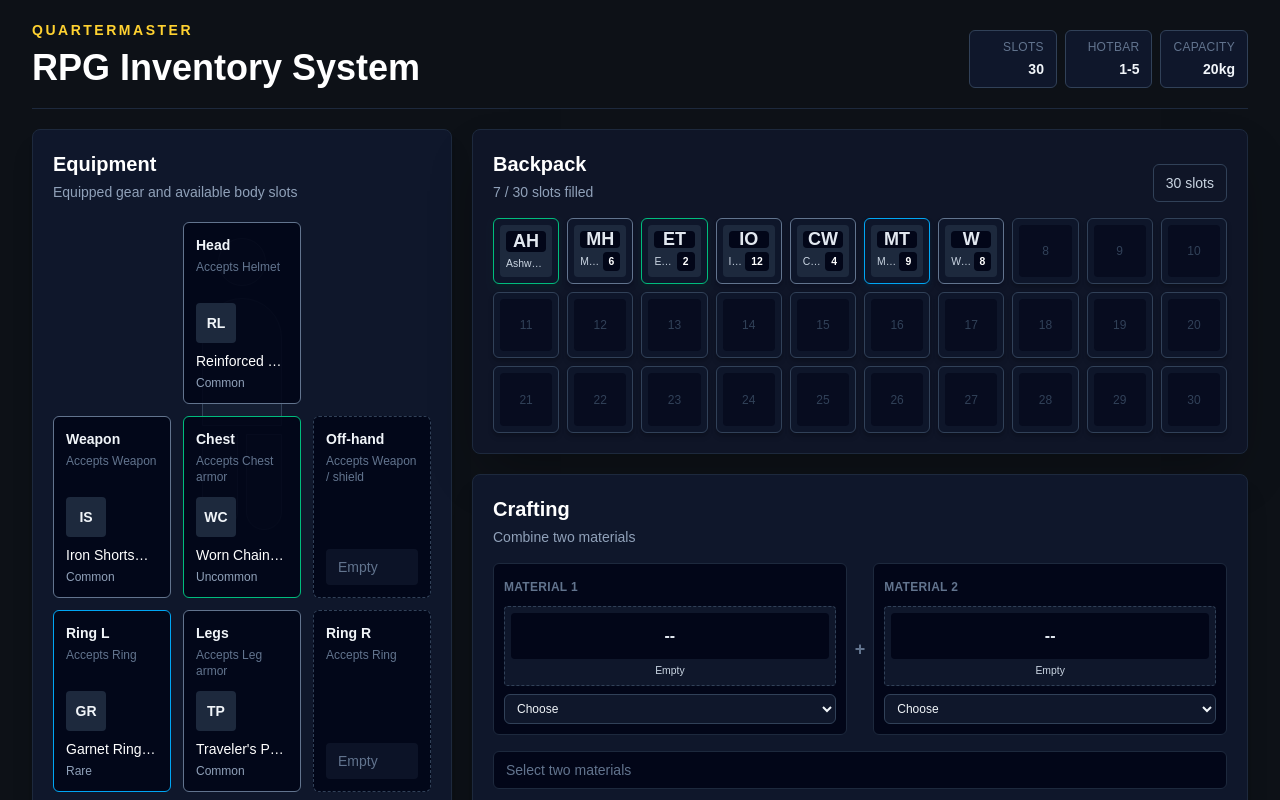
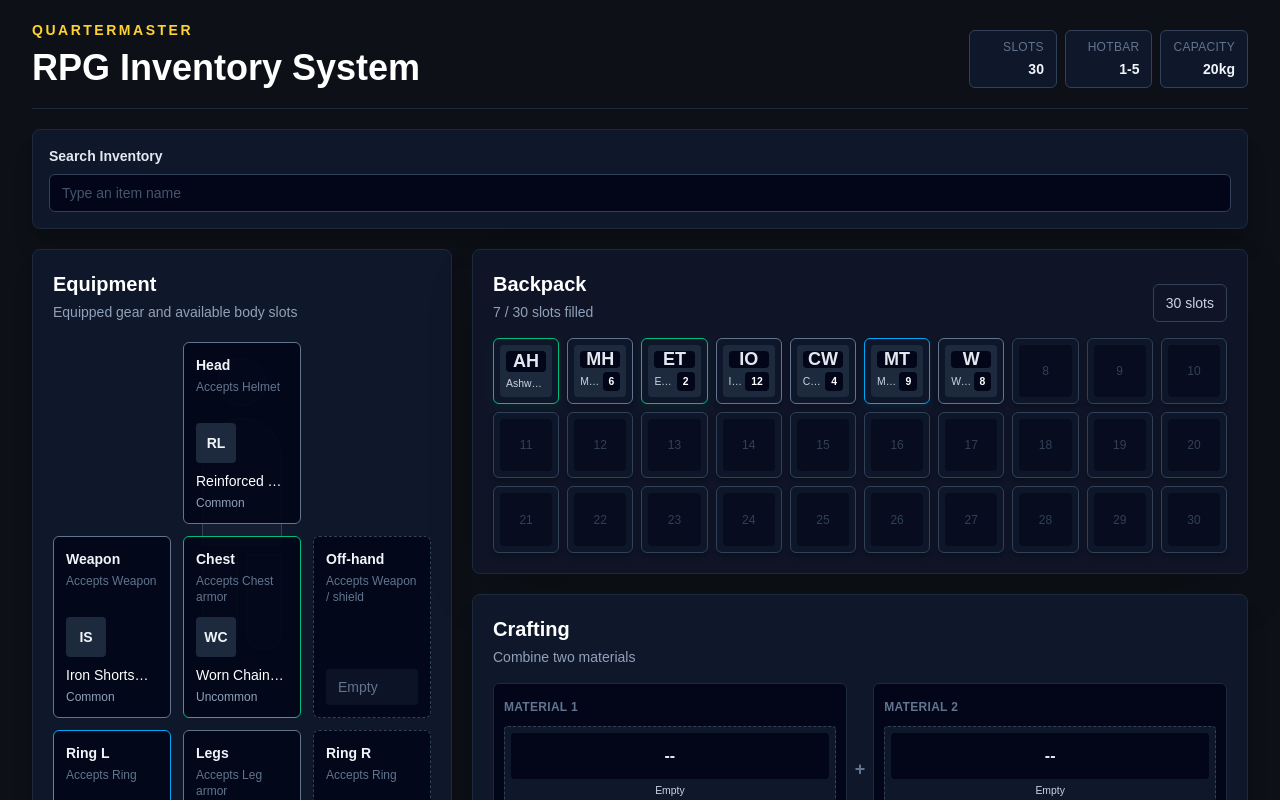
Before and after one commit to macroactive-intern/RPGInventorySystem, a Next.js app: page / in a window 1280 px wide. Shown: the top 800 px of the page. Built offline with nearby package versions, Linux system fonts and the light colour scheme.

Commit message:
Add inventory search

```diff
--- a/app/page.tsx
+++ b/app/page.tsx
@@ -3,6 +3,7 @@ import { CraftingPanel } from "@/components/inventory/CraftingPanel";
 import { EquipmentPanel } from "@/components/inventory/EquipmentPanel";
 import { Hotbar } from "@/components/inventory/Hotbar";
 import { InventoryDndProvider } from "@/components/inventory/InventoryDnd";
+import { InventorySearch } from "@/components/inventory/InventorySearch";
 import { WeightPanel } from "@/components/inventory/WeightPanel";
 
 export default function Home() {
@@ -26,6 +27,7 @@ export default function Home() {
         </header>
 
         <InventoryDndProvider>
+          <InventorySearch />
           <div className="grid gap-5 xl:grid-cols-[minmax(320px,420px)_1fr]">
             <aside className="flex flex-col gap-5">
               <EquipmentPanel />
--- a/components/inventory/BackpackGrid.tsx
+++ b/components/inventory/BackpackGrid.tsx
@@ -77,10 +77,14 @@ interface InventorySlotCellProps {
 }
 
 function InventorySlotCell({ index, item, slotId }: InventorySlotCellProps) {
+  const inventorySearchQuery = useInventoryStore(
+    (state) => state.inventorySearchQuery,
+  );
   const rarityBorder = item
     ? rarityBorderClasses[item.rarity]
     : "border-slate-700";
   const rarityGlow = item ? rarityGlowClasses[item.rarity] : "shadow-black/20";
+  const isSearchMatch = itemMatchesSearch(item, inventorySearchQuery);
   const slot = {
     container: "backpack" as const,
     slotId: slotId ?? `missing-backpack-slot-${index}`,
@@ -88,7 +92,11 @@ function InventorySlotCell({ index, item, slotId }: InventorySlotCellProps) {
 
   return (
     <InventoryDroppableSlot
-      className={`relative aspect-square rounded-md border bg-slate-900/90 p-1.5 shadow-md transition-shadow ${rarityBorder} ${rarityGlow}`}
+      className={`relative aspect-square rounded-md border bg-slate-900/90 p-1.5 shadow-md transition-shadow ${rarityBorder} ${rarityGlow} ${
+        isSearchMatch
+          ? "ring-2 ring-amber-300 shadow-[0_0_24px_rgba(252,211,77,0.45)]"
+          : ""
+      }`}
       label={
         item
           ? `Backpack slot ${index + 1}: ${item.name}, quantity ${item.quantity}`
@@ -99,7 +107,9 @@ function InventorySlotCell({ index, item, slotId }: InventorySlotCellProps) {
     >
       {item ? (
         <DraggableInventoryItem
-          className="flex h-full cursor-grab touch-none flex-col justify-between rounded bg-slate-800 p-1.5 active:cursor-grabbing"
+          className={`flex h-full cursor-grab touch-none flex-col justify-between rounded p-1.5 active:cursor-grabbing ${
+            isSearchMatch ? "bg-amber-950/50" : "bg-slate-800"
+          }`}
           item={item}
           source={slot}
         >
@@ -133,3 +143,14 @@ function getIconPlaceholder(item: InventoryItem): string {
     .join("")
     .toUpperCase();
 }
+
+function itemMatchesSearch(
+  item: InventoryItem | null,
+  searchQuery: string,
+): boolean {
+  const normalizedQuery = searchQuery.trim().toLowerCase();
+
+  return Boolean(
+    normalizedQuery && item?.name.toLowerCase().includes(normalizedQuery),
+  );
+}
--- a/components/inventory/EquipmentPanel.tsx
+++ b/components/inventory/EquipmentPanel.tsx
@@ -116,8 +116,12 @@ interface EquipmentSlotCardProps {
 }
 
 function EquipmentSlotCard({ definition, slot }: EquipmentSlotCardProps) {
+  const inventorySearchQuery = useInventoryStore(
+    (state) => state.inventorySearchQuery,
+  );
   const rejectedSlot = useInventoryStore((state) => state.rejectedSlot);
   const item = slot?.item ?? null;
+  const isSearchMatch = itemMatchesSearch(item, inventorySearchQuery);
   const borderClass = item
     ? rarityBorderClasses[item.rarity]
     : "border-dashed border-slate-700";
@@ -131,6 +135,10 @@ function EquipmentSlotCard({ definition, slot }: EquipmentSlotCardProps) {
     <InventoryDroppableSlot
       className={`relative z-10 min-h-28 rounded-md border bg-slate-950/90 p-3 transition-shadow ${borderClass} ${
         isRejected ? "bg-red-950/20" : ""
+      } ${
+        isSearchMatch
+          ? "ring-2 ring-amber-300 shadow-[0_0_24px_rgba(252,211,77,0.45)]"
+          : ""
       } ${definition.className}`}
       label={
         item
@@ -151,7 +159,9 @@ function EquipmentSlotCard({ definition, slot }: EquipmentSlotCardProps) {
 
         {item ? (
           <DraggableInventoryItem
-            className="cursor-grab touch-none active:cursor-grabbing"
+            className={`cursor-grab touch-none rounded active:cursor-grabbing ${
+              isSearchMatch ? "bg-amber-950/40 p-2" : ""
+            }`}
             item={item}
             source={slotPointer}
           >
@@ -226,3 +236,14 @@ function getIconPlaceholder(item: InventoryItem): string {
     .join("")
     .toUpperCase();
 }
+
+function itemMatchesSearch(
+  item: InventoryItem | null,
+  searchQuery: string,
+): boolean {
+  const normalizedQuery = searchQuery.trim().toLowerCase();
+
+  return Boolean(
+    normalizedQuery && item?.name.toLowerCase().includes(normalizedQuery),
+  );
+}
--- a/components/inventory/Hotbar.tsx
+++ b/components/inventory/Hotbar.tsx
@@ -65,7 +65,11 @@ interface HotbarSlotCellProps {
 }
 
 function HotbarSlotCell({ index, item, slotId }: HotbarSlotCellProps) {
+  const inventorySearchQuery = useInventoryStore(
+    (state) => state.inventorySearchQuery,
+  );
   const slotNumber = index + 1;
+  const isSearchMatch = itemMatchesSearch(item, inventorySearchQuery);
   const borderClass = item
     ? rarityBorderClasses[item.rarity]
     : "border-dashed border-slate-700";
@@ -76,7 +80,11 @@ function HotbarSlotCell({ index, item, slotId }: HotbarSlotCellProps) {
 
   return (
     <InventoryDroppableSlot
-      className={`relative aspect-square min-h-20 rounded-md border bg-slate-950 p-2 shadow-md shadow-black/20 transition-shadow ${borderClass}`}
+      className={`relative aspect-square min-h-20 rounded-md border bg-slate-950 p-2 shadow-md shadow-black/20 transition-shadow ${borderClass} ${
+        isSearchMatch
+          ? "ring-2 ring-amber-300 shadow-[0_0_24px_rgba(252,211,77,0.45)]"
+          : ""
+      }`}
       label={
         item
           ? `Hotbar slot ${slotNumber}: ${item.name}, quantity ${item.quantity}`
@@ -91,7 +99,9 @@ function HotbarSlotCell({ index, item, slotId }: HotbarSlotCellProps) {
 
       {item ? (
         <DraggableInventoryItem
-          className="flex h-full cursor-grab touch-none flex-col justify-between pt-5 active:cursor-grabbing"
+          className={`flex h-full cursor-grab touch-none flex-col justify-between rounded pt-5 active:cursor-grabbing ${
+            isSearchMatch ? "bg-amber-950/40 px-1 pb-1" : ""
+          }`}
           item={item}
           source={slot}
         >
@@ -125,3 +135,14 @@ function getIconPlaceholder(item: InventoryItem): string {
     .join("")
     .toUpperCase();
 }
+
+function itemMatchesSearch(
+  item: InventoryItem | null,
+  searchQuery: string,
+): boolean {
+  const normalizedQuery = searchQuery.trim().toLowerCase();
+
+  return Boolean(
+    normalizedQuery && item?.name.toLowerCase().includes(normalizedQuery),
+  );
+}
--- /dev/null
+++ b/components/inventory/InventorySearch.tsx
@@ -0,0 +1,42 @@
+"use client";
+
+import { useInventoryStore } from "@/store/inventoryStore";
+
+export function InventorySearch() {
+  const inventorySearchQuery = useInventoryStore(
+    (state) => state.inventorySearchQuery,
+  );
+  const setInventorySearchQuery = useInventoryStore(
+    (state) => state.setInventorySearchQuery,
+  );
+
+  return (
+    <div className="rounded-lg border border-slate-800 bg-slate-900 p-4 shadow-xl shadow-black/20">
+      <label
+        className="block text-sm font-semibold text-slate-200"
+        htmlFor="inventory-search"
+      >
+        Search Inventory
+      </label>
+      <div className="mt-2 flex gap-2">
+        <input
+          className="min-w-0 flex-1 rounded-md border border-slate-700 bg-slate-950 px-3 py-2 text-sm text-white outline-none transition placeholder:text-slate-600 focus:border-amber-300"
+          id="inventory-search"
+          onChange={(event) => setInventorySearchQuery(event.target.value)}
+          placeholder="Type an item name"
+          type="search"
+          value={inventorySearchQuery}
+        />
+        {inventorySearchQuery ? (
+          <button
+            className="rounded-md border border-slate-700 px-3 py-2 text-sm font-medium text-slate-200 transition hover:bg-slate-800"
+            onClick={() => setInventorySearchQuery("")}
+            type="button"
+          >
+            Clear
+          </button>
+        ) : null}
+      </div>
+    </div>
+  );
+}
--- a/store/inventoryStore.ts
+++ b/store/inventoryStore.ts
@@ -68,6 +68,7 @@ export interface InventoryStoreState extends InventoryCollections {
   rejectedSlot: RejectionAnimationState | null;
   contextMenu: ContextMenuState | null;
   itemInspectionModal: ItemInspectionModalState | null;
+  inventorySearchQuery: string;
   splitStackModal: SplitStackModalState | null;
   tooltip: TooltipState | null;
   moveItem: (from: SlotPointer, to: SlotPointer) => boolean;
@@ -89,6 +90,7 @@ export interface InventoryStoreState extends InventoryCollections {
   closeItemInspectionModal: () => void;
   openSplitStackModal: (slot: SlotPointer) => void;
   closeSplitStackModal: () => void;
+  setInventorySearchQuery: (query: string) => void;
   setRejectedSlot: (slot: SlotPointer, reason?: string) => void;
   clearRejectedSlot: () => void;
   setDraggedItem: (metadata: DraggedItemMetadata | null) => void;
@@ -108,6 +110,7 @@ export const useInventoryStore = create<InventoryStoreState>((set, get) => ({
   rejectedSlot: null,
   contextMenu: null,
   itemInspectionModal: null,
+  inventorySearchQuery: "",
   splitStackModal: null,
   tooltip: null,
   moveItem: (from, to) => {
@@ -321,6 +324,7 @@ export const useInventoryStore = create<InventoryStoreState>((set, get) => ({
       };
     }),
   closeSplitStackModal: () => set({ splitStackModal: null }),
+  setInventorySearchQuery: (query) => set({ inventorySearchQuery: query }),
   setRejectedSlot: (slot, reason) =>
     set({
       rejectedSlot: {
```
